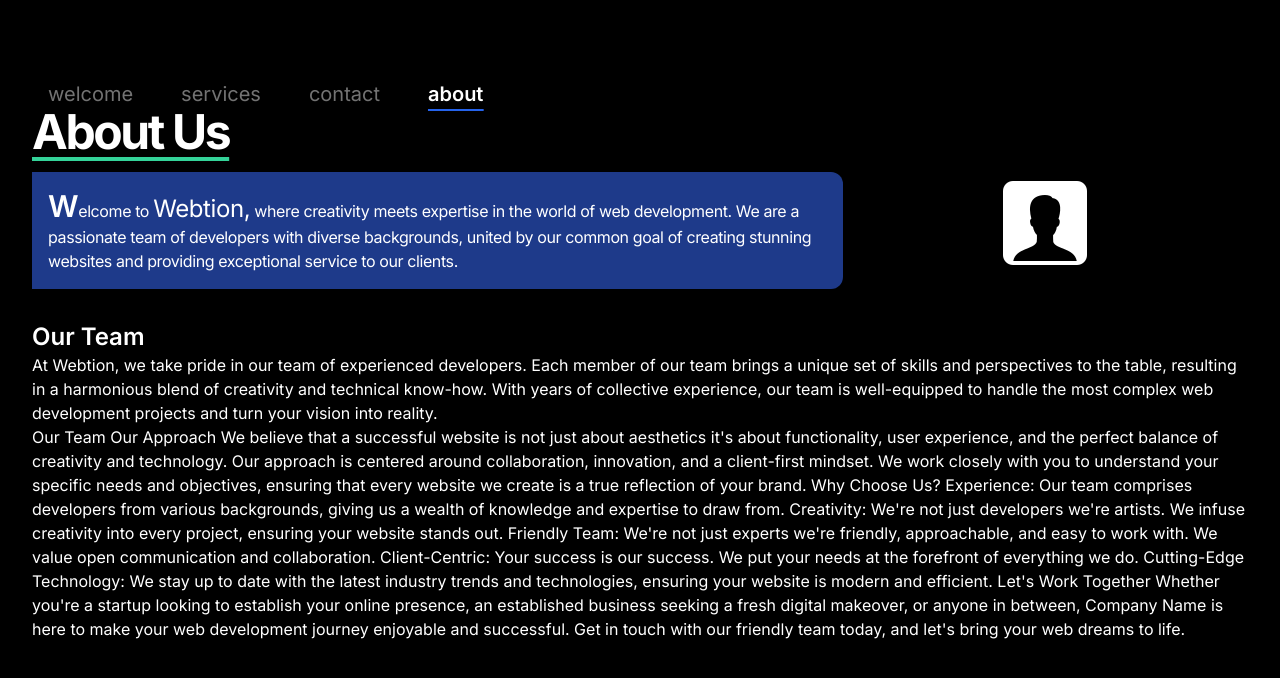
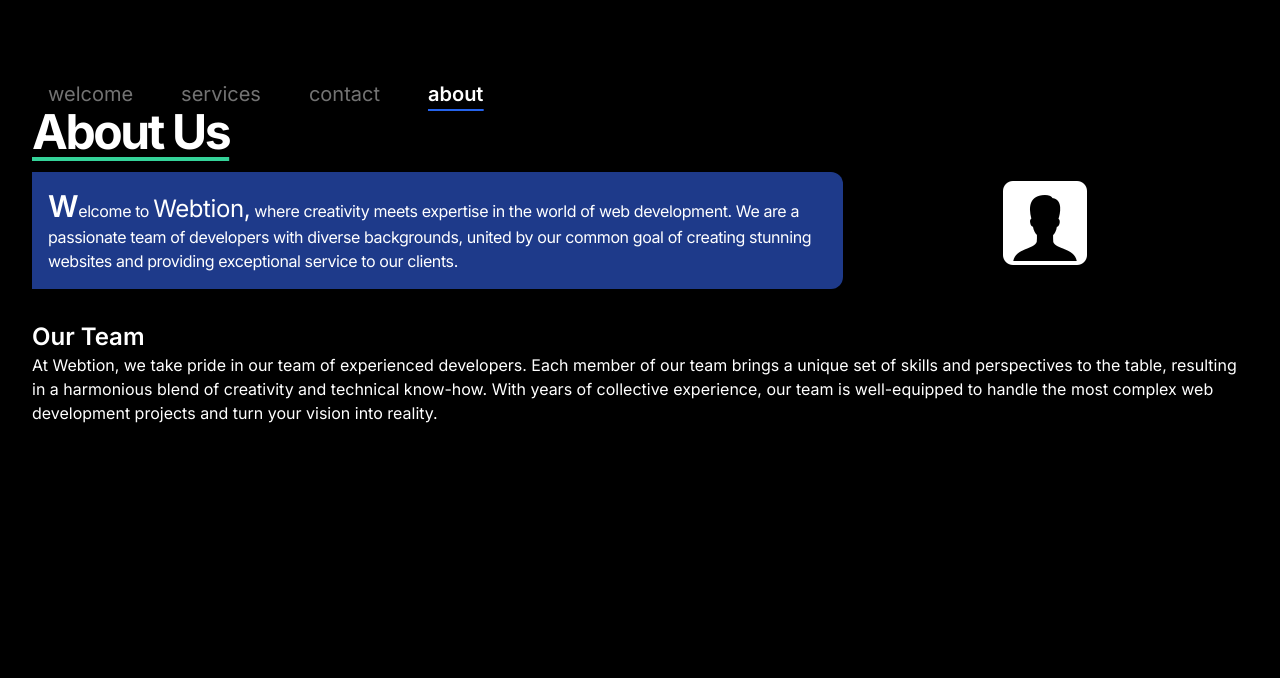
Before and after one commit to kyaakpa/webtion, a Next.js app: page /about in a window 1280 px wide. Shown: the top 678 px of the page. Built offline with nearby package versions, Linux system fonts and the light colour scheme.

Commit message:
minor services fixes

```diff
--- a/app/about/page.js
+++ b/app/about/page.js
@@ -34,29 +34,6 @@ const About = () => {
           know-how. With years of collective experience, our team is
           well-equipped to handle the most complex web development projects and
           turn your vision into reality.
-        </p>{" "}
-        <p>
-          Our Team Our Approach We believe that a successful website is not just
-          about aesthetics it's about functionality, user experience, and the
-          perfect balance of creativity and technology. Our approach is centered
-          around collaboration, innovation, and a client-first mindset. We work
-          closely with you to understand your specific needs and objectives,
-          ensuring that every website we create is a true reflection of your
-          brand. Why Choose Us? Experience: Our team comprises developers from
-          various backgrounds, giving us a wealth of knowledge and expertise to
-          draw from. Creativity: We're not just developers we're artists. We
-          infuse creativity into every project, ensuring your website stands
-          out. Friendly Team: We're not just experts we're friendly,
-          approachable, and easy to work with. We value open communication and
-          collaboration. Client-Centric: Your success is our success. We put
-          your needs at the forefront of everything we do. Cutting-Edge
-          Technology: We stay up to date with the latest industry trends and
-          technologies, ensuring your website is modern and efficient. Let's
-          Work Together Whether you're a startup looking to establish your
-          online presence, an established business seeking a fresh digital
-          makeover, or anyone in between, Company Name is here to make your web
-          development journey enjoyable and successful. Get in touch with our
-          friendly team today, and let's bring your web dreams to life.
         </p>
       </div>
     </div>
```
